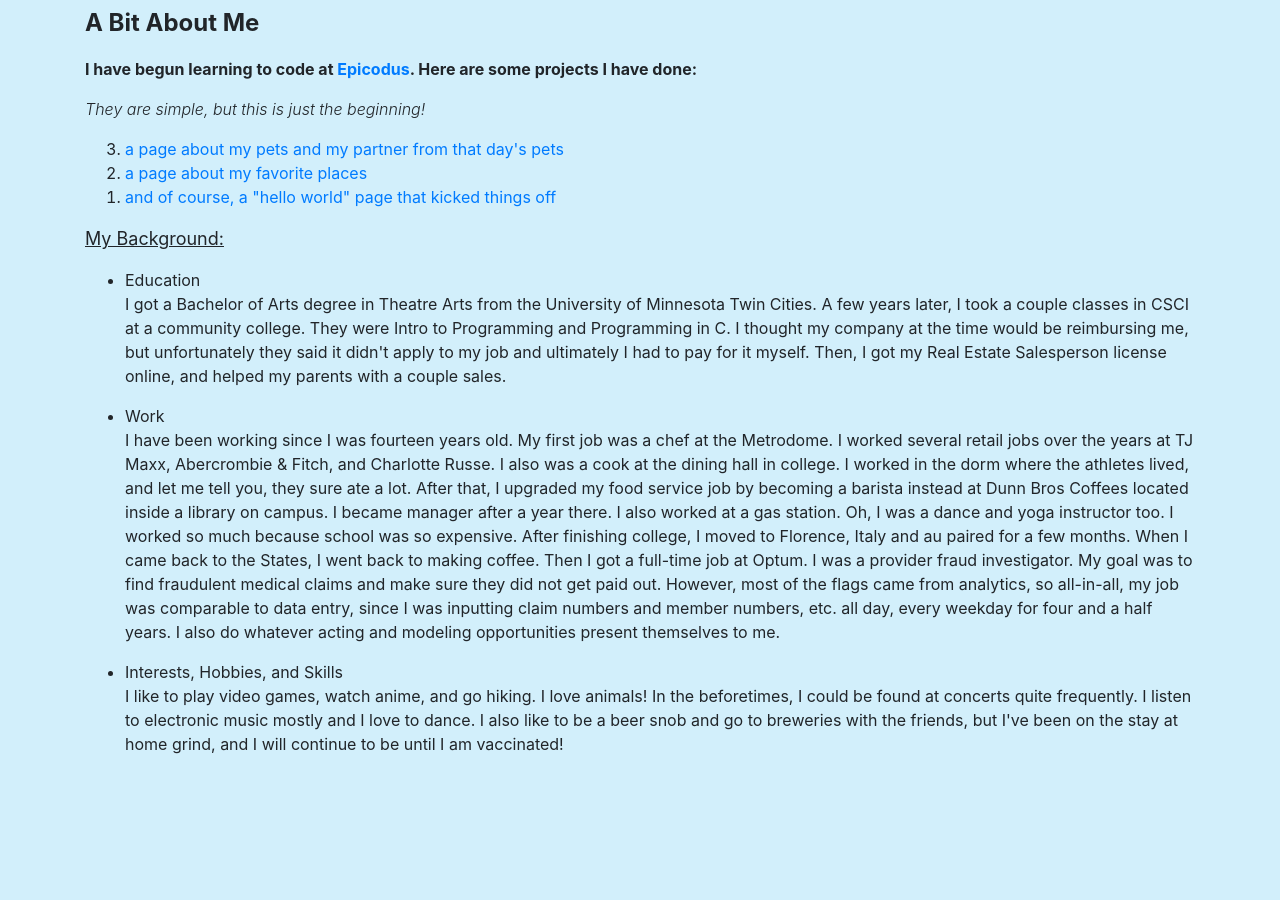
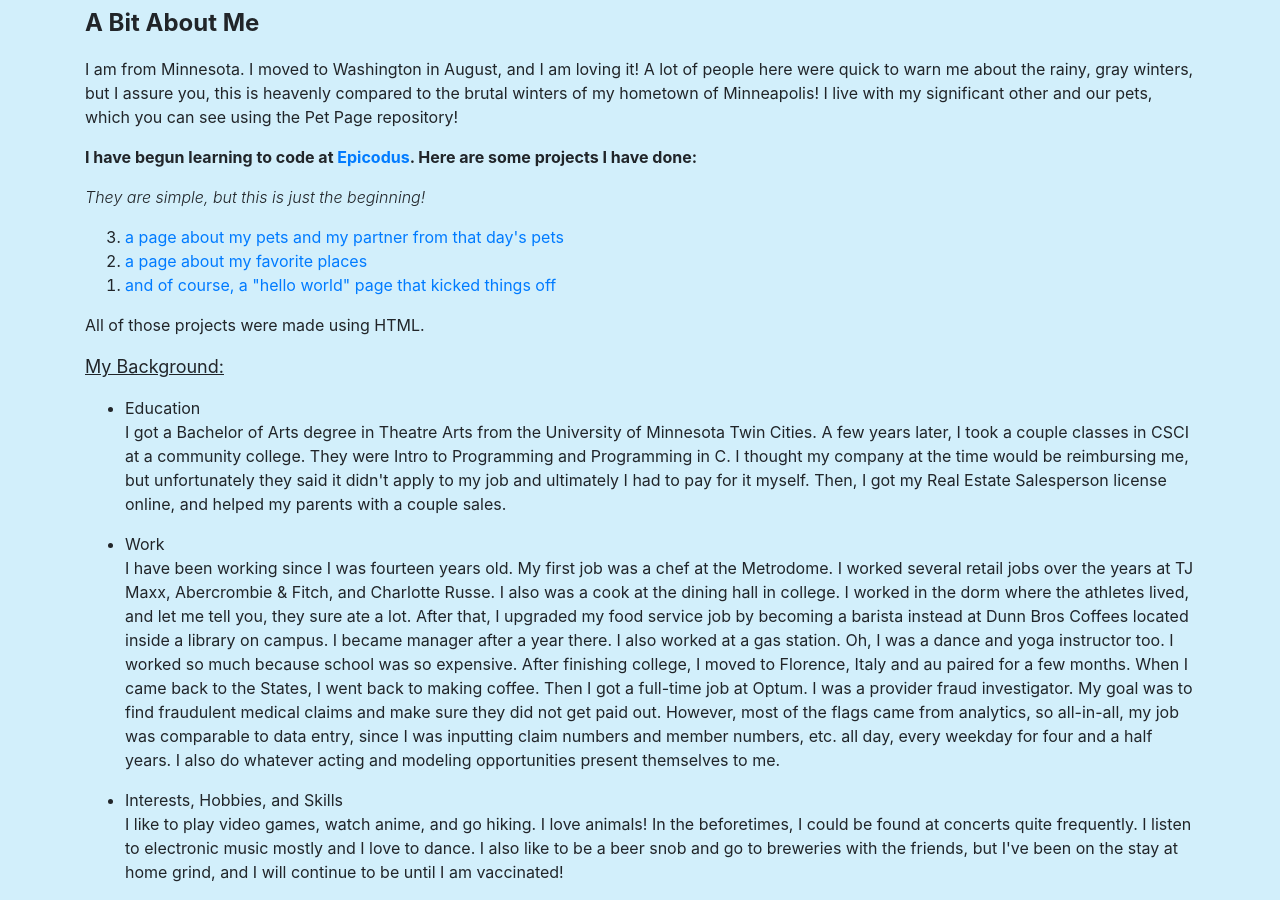
Before and after one commit to dani-renner/me-project, a plain HTML site: page index.html in a window 1280 px wide. Shown: the part 535-1435 px from the top of the page. Before the commit the page ends 1307 px from the top, so only its background shows below. Drawn offline with Linux system fonts and the light colour scheme.

Commit message:
added more about me

```diff
--- a/index.html
+++ b/index.html
@@ -13,6 +13,7 @@
       <h3>Dani Renner</h3>
     </div>
     <p><span class="title">A Bit About Me</span></p>
+    <p>I am from Minnesota. I moved to Washington in August, and I am loving it! A lot of people here were quick to warn me about the rainy, gray winters, but I assure you, this is heavenly compared to the brutal winters of my hometown of Minneapolis! I live with my significant other and our pets, which you can see using the Pet Page repository!</p>
     <p><strong>I have begun learning to code at <span class="school"><a href="https://www.epicodus.com/">Epicodus</a></span>. Here are some projects I have done:</strong></p>
     <p><span class="sidenote"><em>They are simple, but this is just the beginning!</em></span></p>
     <ol reversed>
@@ -20,13 +21,14 @@
       <li><a href="https://github.com/dani-renner/Favorite-Places">a page about my favorite places</a></li>
       <li><a href="https://github.com/dani-renner/remote-hello-world">and of course, a "hello world" page that kicked things off</a></li>
     </ol>
+    <p>All of those projects were made using HTML.</p>
     <p><span class="section">My Background:</span></p>
     <ul>
       <li><span class="header">Education</span></li>
       <p>I got a Bachelor of Arts degree in Theatre Arts from the University of Minnesota Twin Cities.  A few years later, I took a couple classes in CSCI at a community college. They were Intro to Programming and Programming in C. I thought my company at the time would be reimbursing me, but unfortunately they said it didn't apply to my job and ultimately I had to pay for it myself. Then, I got my Real Estate Salesperson license online, and helped my parents with a couple sales.</p>
-      <li><span class="header"></span>Work</span></li>
+      <li><span class="header">Work</span></li>
       <p>I have been working since I was fourteen years old. My first job was a chef at the Metrodome. I worked several retail jobs over the years at TJ Maxx, Abercrombie & Fitch, and Charlotte Russe. I also was a cook at the dining hall in college. I worked in the dorm where the athletes lived, and let me tell you, they sure ate a lot. After that, I upgraded my food service job by becoming a barista instead at Dunn Bros Coffees located inside a library on campus. I became manager after a year there. I also worked at a gas station. Oh, I was a dance and yoga instructor too. I worked so much because school was so expensive. After finishing college, I moved to Florence, Italy and au paired for a few months. When I came back to the States, I went back to making coffee. Then I got a full-time job at Optum. I was a provider fraud investigator. My goal was to find fraudulent medical claims and make sure they did not get paid out. However, most of the flags came from analytics, so all-in-all, my job was comparable to data entry, since I was inputting claim numbers and member numbers, etc. all day, every weekday for four and a half years. I also do whatever acting and modeling opportunities present themselves to me.</p>
-      <li><span class="header"></span>Interests, Hobbies, and Skills</span></li>
+      <li><span class="header">Interests, Hobbies, and Skills</span></li>
       <p>I like to play video games, watch anime, and go hiking. I love animals! In the beforetimes, I could be found at concerts quite frequently. I listen to electronic music mostly and I love to dance. I also like to be a beer snob and go to breweries with the friends, but I've been on the stay at home grind, and I will continue to be until I am vaccinated!</p>
     </ul>
   </div>
```
